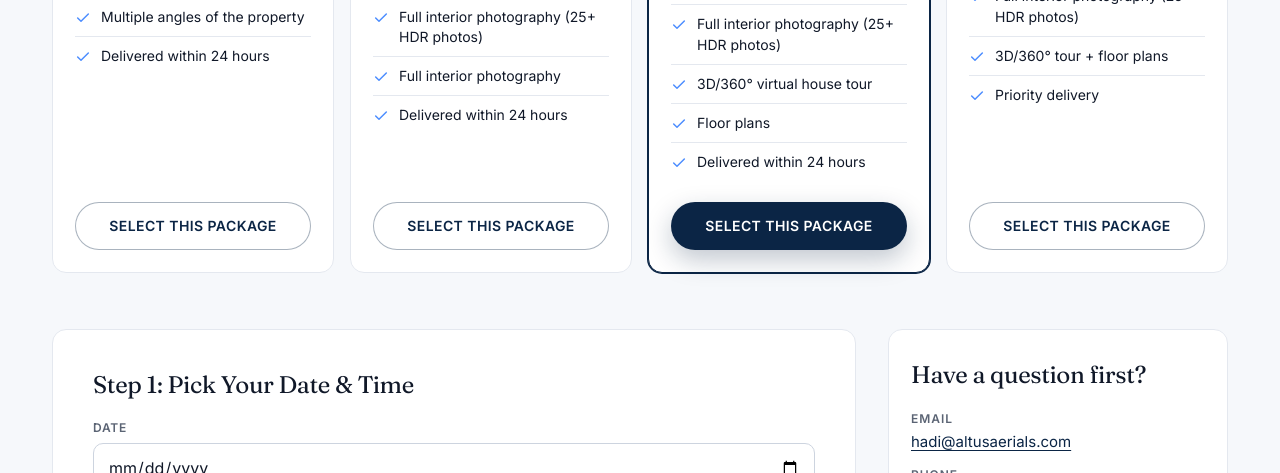
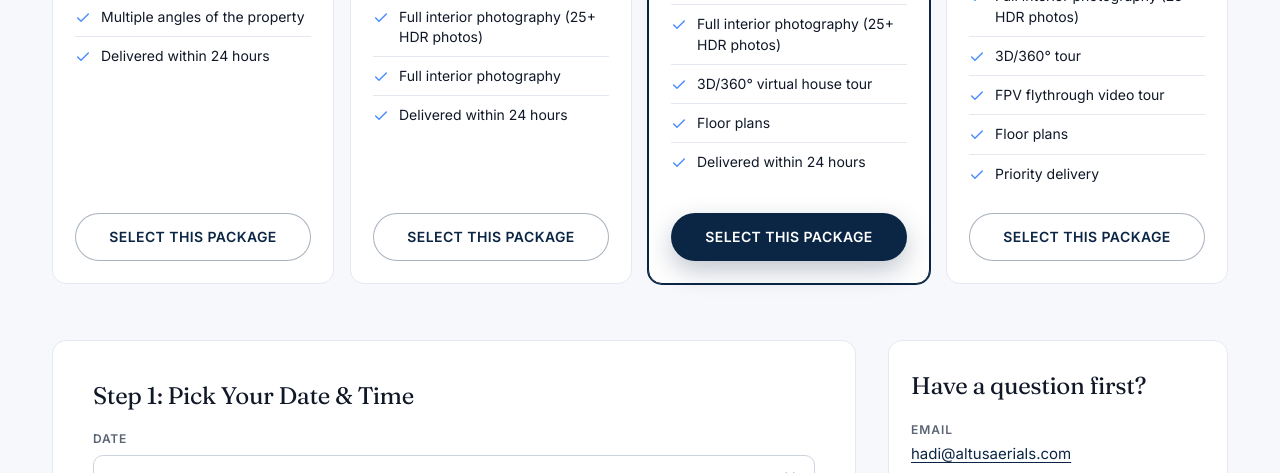
Before and after one commit to HadiAltusAerials/altus-aerials-site, a website: page site/book.html in a window 1280 px wide. Shown: the part 627-1100 px from the top of the page. Drawn offline with Linux system fonts and the light colour scheme.

Commit message:
Restore FPV flythrough video to Summit package

```diff
--- a/site/book.html
+++ b/site/book.html
@@ -80,7 +80,7 @@
         <li class="pick">
           <h3>Summit</h3>
           <p class="price"><sup>$</sup>649</p>
-          <ul class="ticks"><li><svg viewBox="0 0 24 24" fill="none" stroke="currentColor" stroke-width="2.2" stroke-linecap="round" stroke-linejoin="round" aria-hidden="true"><path d="M20 6 9 17l-5-5"/></svg><span>Aerial photos</span></li><li><svg viewBox="0 0 24 24" fill="none" stroke="currentColor" stroke-width="2.2" stroke-linecap="round" stroke-linejoin="round" aria-hidden="true"><path d="M20 6 9 17l-5-5"/></svg><span>Full interior photography (25+ HDR photos)</span></li><li><svg viewBox="0 0 24 24" fill="none" stroke="currentColor" stroke-width="2.2" stroke-linecap="round" stroke-linejoin="round" aria-hidden="true"><path d="M20 6 9 17l-5-5"/></svg><span>3D/360° tour + floor plans</span></li><li><svg viewBox="0 0 24 24" fill="none" stroke="currentColor" stroke-width="2.2" stroke-linecap="round" stroke-linejoin="round" aria-hidden="true"><path d="M20 6 9 17l-5-5"/></svg><span>Priority delivery</span></li></ul>
+          <ul class="ticks"><li><svg viewBox="0 0 24 24" fill="none" stroke="currentColor" stroke-width="2.2" stroke-linecap="round" stroke-linejoin="round" aria-hidden="true"><path d="M20 6 9 17l-5-5"/></svg><span>Aerial photos</span></li><li><svg viewBox="0 0 24 24" fill="none" stroke="currentColor" stroke-width="2.2" stroke-linecap="round" stroke-linejoin="round" aria-hidden="true"><path d="M20 6 9 17l-5-5"/></svg><span>Full interior photography (25+ HDR photos)</span></li><li><svg viewBox="0 0 24 24" fill="none" stroke="currentColor" stroke-width="2.2" stroke-linecap="round" stroke-linejoin="round" aria-hidden="true"><path d="M20 6 9 17l-5-5"/></svg><span>3D/360° tour</span></li><li><svg viewBox="0 0 24 24" fill="none" stroke="currentColor" stroke-width="2.2" stroke-linecap="round" stroke-linejoin="round" aria-hidden="true"><path d="M20 6 9 17l-5-5"/></svg><span>FPV flythrough video tour</span></li><li><svg viewBox="0 0 24 24" fill="none" stroke="currentColor" stroke-width="2.2" stroke-linecap="round" stroke-linejoin="round" aria-hidden="true"><path d="M20 6 9 17l-5-5"/></svg><span>Floor plans</span></li><li><svg viewBox="0 0 24 24" fill="none" stroke="currentColor" stroke-width="2.2" stroke-linecap="round" stroke-linejoin="round" aria-hidden="true"><path d="M20 6 9 17l-5-5"/></svg><span>Priority delivery</span></li></ul>
           <a href="#shoot-form" data-package="Summit" class="btn btn-outline package-select">Select this package</a>
         </li>
       </ul>
```
